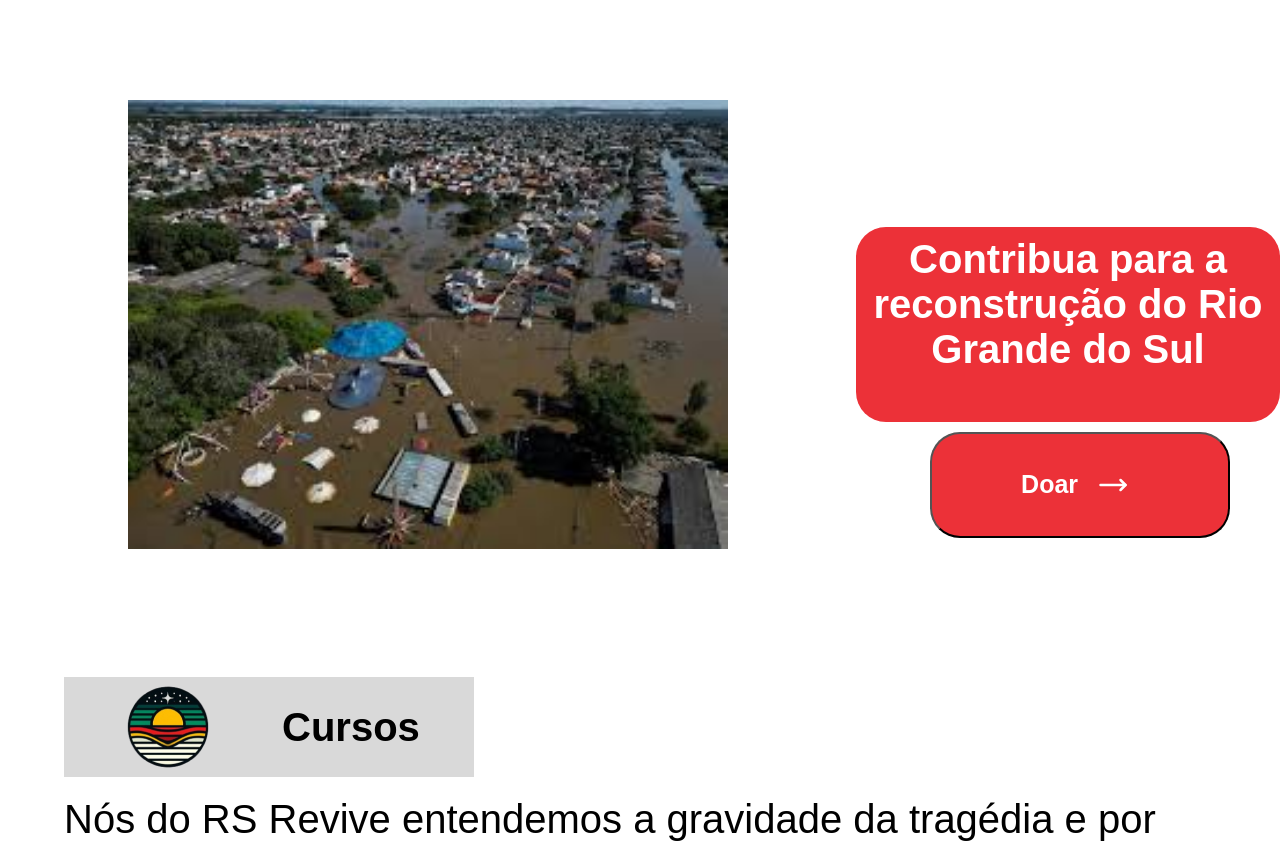
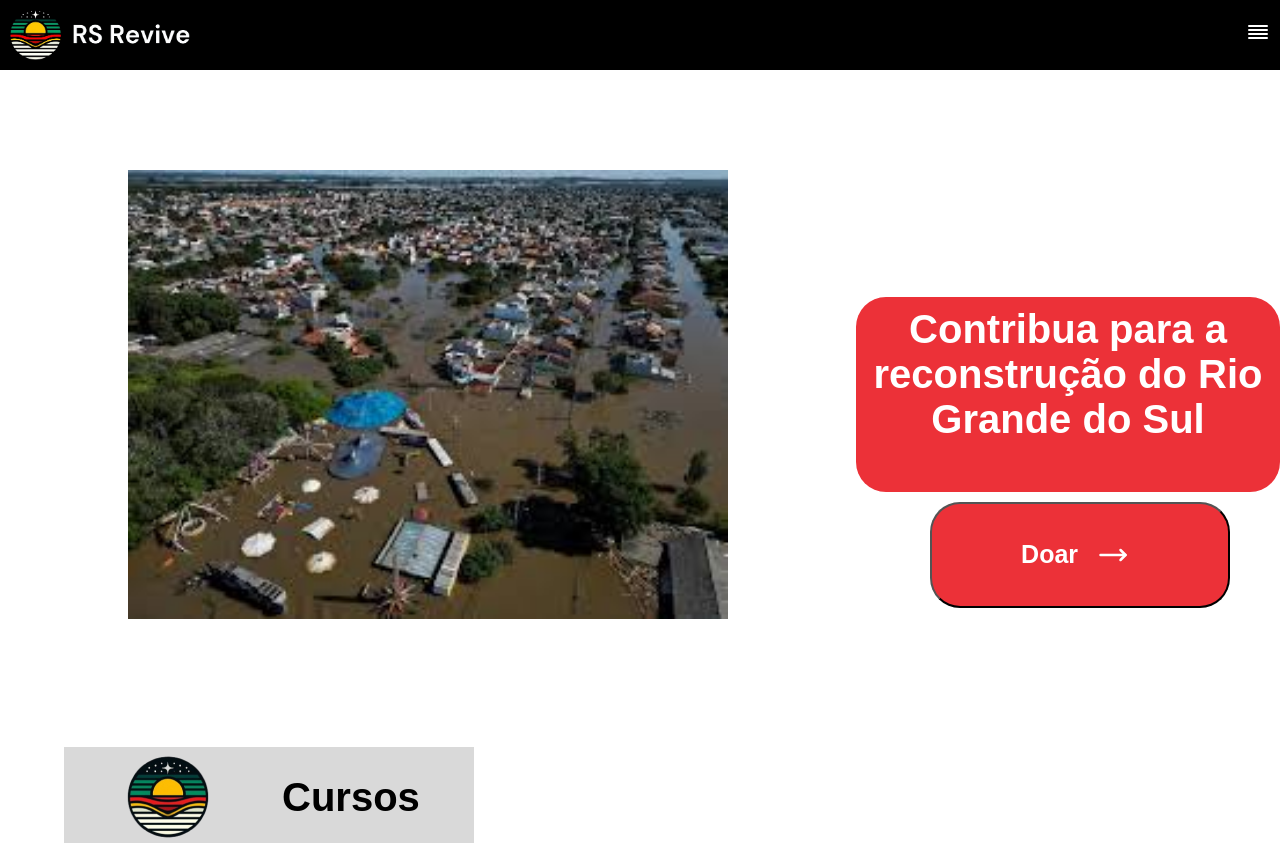
Before and after one commit to moonshinerd/RSRevive-MaratonaRS, a React (Vite) app in the folder web/: page /home in a window 1280 px wide. Shown: the top 843 px of the page. Built offline with nearby package versions, Linux system fonts and the light colour scheme.

Commit message:
adicionando a header ao homepage

```diff
--- a/web/src/pages/home/index.jsx
+++ b/web/src/pages/home/index.jsx
@@ -5,6 +5,8 @@ import FotoRs from '../../assets/FotoRs.jpeg';
 import Logo from '../../assets/Logo.png';
 import { register } from 'swiper/element/bundle';
 import { Swiper, SwiperSlide } from 'swiper/react';
+import { Header } from '../../components/header';
+
 
 register();
 import 'swiper/css';
@@ -22,6 +24,7 @@ const Home = () => {
 
   return (
     <div>
+      <Header></Header>
       <div className={styles.container}>
         <img src={FotoRs} alt="FotoRs" className={styles.image} />
         <div className={styles.contribua}>
--- a/web/src/pages/register/index.jsx
+++ b/web/src/pages/register/index.jsx
@@ -1,6 +1,5 @@
 import React, { useState } from 'react';
 import styles from './styles.module.css'; // Importando o CSS
-import logo from './components/RSRevive.png';
 import { Header } from '../../components/header';
 
 export const Register = () => {
```
Also changed, not shown: web/src/pages/register/components/RSRevive.png (deleted).
